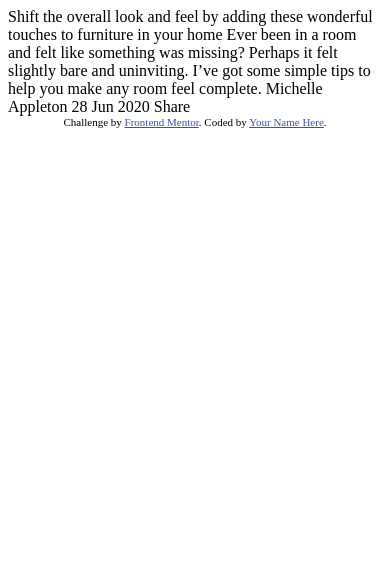
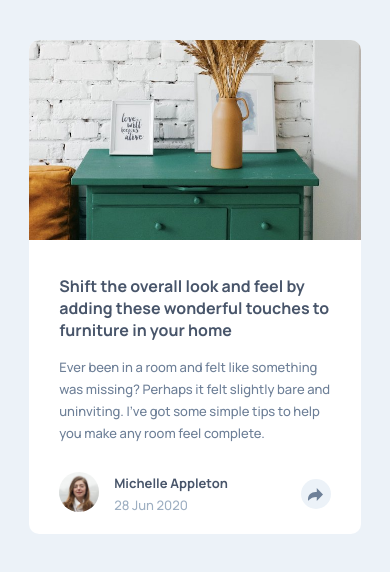
Before and after one commit to Natselane/article-preview-component, a plain HTML site: page index.html in a window 390 px wide. Drawn offline with Linux system fonts and the light colour scheme.

Commit message:
Add styles for mobile

```diff
--- a/index.html
+++ b/index.html
@@ -5,8 +5,9 @@
   <meta name="viewport" content="width=device-width, initial-scale=1.0"> <!-- displays site properly based on user's device -->
 
   <link rel="icon" type="image/png" sizes="32x32" href="./images/favicon-32x32.png">
-
+  <link rel="stylesheet" href="./css/style.css">
   <title>Frontend Mentor | Article preview component</title>
+  <link href="https://fonts.googleapis.com/css2?family=Manrope:wght@500;700&display=swap" rel="stylesheet">
 
   <!-- Feel free to remove these styles or customise in your own stylesheet 👍 -->
   <style>
@@ -16,21 +17,34 @@
 </head>
 <body>
 
-  Shift the overall look and feel by adding these wonderful
-  touches to furniture in your home
+  <div class="container">
+    <div class="image">
+      <img src="./images/drawers.jpg" alt="Drawer picture">
+    </div>
 
-  Ever been in a room and felt like something was missing? Perhaps
-  it felt slightly bare and uninviting. I’ve got some simple tips
-  to help you make any room feel complete.
+    <div class="content">
+      <h3>
+        Shift the overall look and feel by adding these wonderful
+        touches to furniture in your home
+      </h3>
 
-  Michelle Appleton
-  28 Jun 2020
+      <p>Ever been in a room and felt like something was missing? Perhaps
+      it felt slightly bare and uninviting. I’ve got some simple tips
+      to help you make any room feel complete.</p>
 
-  Share
+      <div class="author">
+        <i class="author-icon">
+          <img src="./images/avatar-michelle.jpg" alt="Picture of Michelle">
+        </i>
+        <div class="name-date">
+          <span class="author-name">Michelle Appleton</span>
+          <span class="date">28 Jun 2020</span>
+        </div>
 
-  <div class="attribution">
-    Challenge by <a href="https://www.frontendmentor.io?ref=challenge" target="_blank">Frontend Mentor</a>.
-    Coded by <a href="#">Your Name Here</a>.
-  </div>
+        <i class="share-icon"><img src="./images/icon-share.svg" alt="Share icon"></i>
+      </div>
+    </div>
+</div>
+
 </body>
 </html>
--- a/scss/style.scss
+++ b/scss/style.scss
@@ -0,0 +1,99 @@
+$font-size: 13px;
+$font-stack: 'Manrope', sans-serif;
+
+// Colors
+$very-dark-grayish-blue: hsl(217, 19%, 35%);
+$desaturated-dark-blue: hsl(214, 17%, 51%);
+$grayish-blue: hsl(212, 23%, 69%);
+$light-grayish-blue: hsl(210, 46%, 95%);
+
+* {
+    box-sizing: border-box;
+    padding: 0;
+    margin: 0;
+}
+
+body {
+    font-family: $font-stack;
+    font-size: $font-size;
+    background-color: $light-grayish-blue;
+
+
+}
+
+.container {
+    background-color: white;
+    border-radius: 10px;
+    margin: 40px auto;
+    width: 85%;
+    display: flex;
+    flex-direction: column;
+
+    .image {
+        border-radius: 10px 10px 0 0;
+        overflow: hidden;
+        height: 200px;
+
+        img {
+            width: 100%;
+            margin-top: -20px;
+        }
+    }
+
+    .content {
+        padding: 20px 30px;
+
+        h3 {
+            color: $very-dark-grayish-blue;
+            margin: 15px 0;
+            font-size: 16px;
+        }
+
+        p {
+            color: $desaturated-dark-blue;
+            margin-bottom: 30px;
+            line-height: 1.7;
+        }
+    }
+
+    .author {
+        display: flex;
+        align-items: center;
+        height: 40px;
+
+        .author-icon img {
+            width: 40px;
+            border-radius: 50%;
+            margin-right: 10px;
+        }
+
+        .name-date {
+            display: flex;
+            justify-content: space-between;
+            flex-grow: 2;
+            flex-direction: column;
+            margin-left: 5px;
+            height: 40px;
+
+            .author-name {
+                font-weight: 700;
+                color: $very-dark-grayish-blue;
+            }
+
+            .date {
+                color: $grayish-blue;
+            }
+        }
+
+        .share-icon {
+            display: flex;
+            justify-content: center;
+            align-items: center;
+            width: 30px;
+            height: 30px;
+            border-radius: 50%;
+            background-color: $light-grayish-blue;
+        }
+
+    }
+}
```
Also changed, not shown: css/style.css (added), 1 other file.
